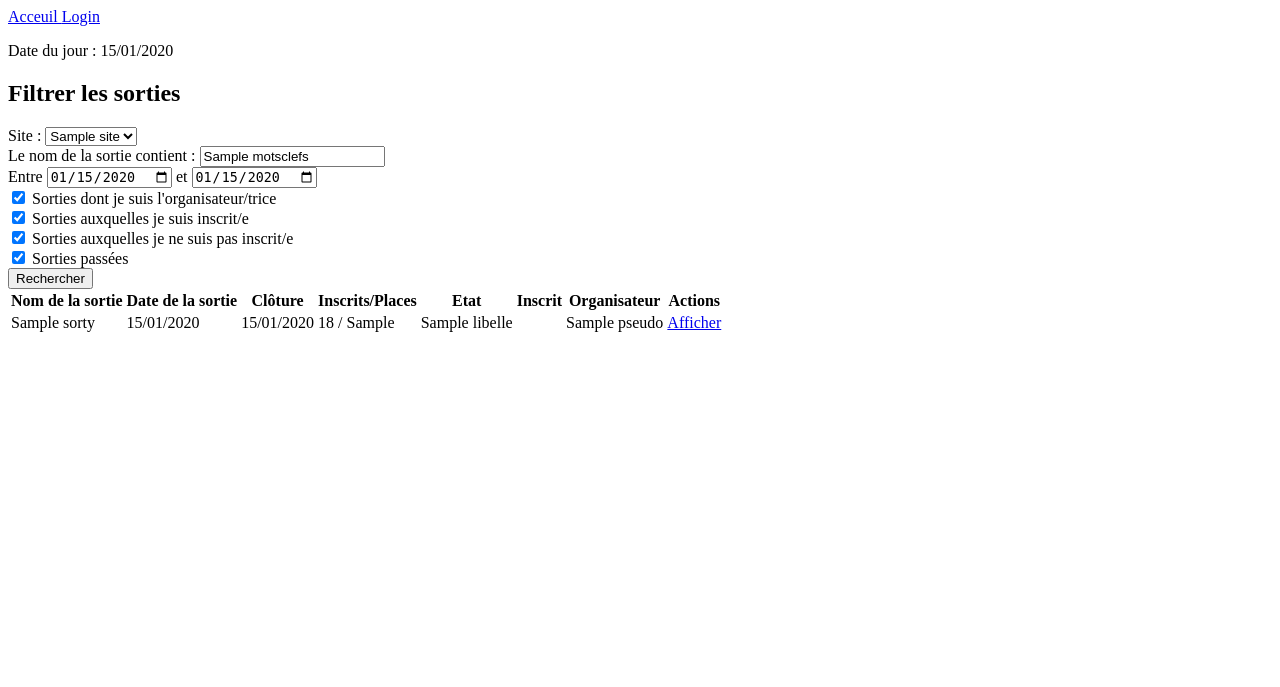
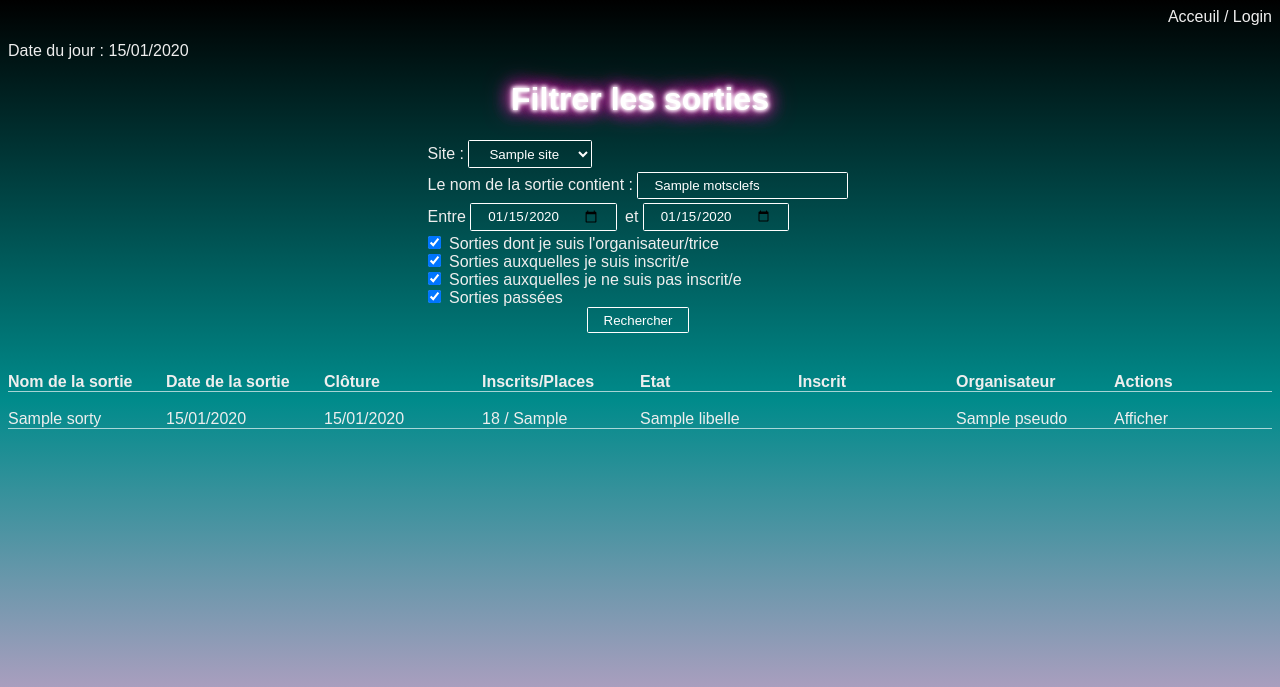
Before and after one commit to iOuls/projetSortir.com, a Symfony app: template templates/sortie/list.html.twig in a window 1280 px wide. Shown: the top 687 px of the page. Run offline with Twig, Linux system fonts and the light colour scheme; the template is opened without the code that fills it: most values are stand-ins (such as "Sample title", 1, 10 or a date in 2020); some libraries are stand-ins or nearby versions.

Commit message:
css  Tl-branche5

```diff
--- /dev/null
+++ b/public/css/fichierCss.css
@@ -0,0 +1,134 @@
+body {
+    background: linear-gradient(#000000, #008b8b, rgba(234, 159, 207, 0.93));
+    background-attachment: fixed;
+    color: #EEE;
+    font-family: sans-serif;
+}
+header{
+
+}
+
+a {
+    color: inherit;
+    text-decoration: none;
+}
+
+a:hover {
+    animation: neon1 .45s ease-in-out infinite alternate;
+    color: white;}
+
+
+.tab-titre, .tab-data {
+    display: grid;
+    grid-template-columns: repeat(8, 1fr);
+    border-bottom: 1px solid rgba(255, 255, 255, .65);
+    grid-auto-columns: auto;
+}
+.tab-titre {
+    font-weight: bold;
+}
+
+button, .btn{
+    background-color:rgba(0,0,0,0);
+    display:inline-block;
+    padding:0.35em 1.2em;
+    border:0.1em solid #FFFFFF;
+    margin:0 0.3em 0.3em 0;
+    border-radius:0.12em;
+    box-sizing: border-box;
+    text-decoration:none;
+    font-family:sans-serif;
+    font-weight:300;
+    color:#FFFFFF;
+    text-align:center;
+    transition: all 0.2s;
+}
+button:hover, .btn:hover{
+    animation: neon1 .45s ease-in-out infinite alternate;
+    color: black;
+    background-color:#FFFFFF;
+}
+
+.centrer{
+    display : flex;
+    justify-content: center;
+}
+
+.align_droite{
+    text-align: right;
+}
+
+
+input{
+    background-color:rgba(0,0,0,0);
+    display:inline-block;
+    padding:0.35em 1.2em;
+    border:0.1em solid #FFFFFF;
+    margin:0 0.3em 0.3em 0;
+    border-radius:0.12em;
+    box-sizing: border-box;
+    text-decoration:none;
+    font-family:sans-serif;
+    font-weight:300;
+    color:#FFFFFF;
+}
+
+select{
+    background-color:rgba(0,0,0,0);
+    display:inline-block;
+    padding:0.35em 1.2em;
+    border:0.1em solid #FFFFFF;
+    margin:0 0.3em 0.3em 0;
+    border-radius:0.12em;
+    box-sizing: border-box;
+    text-decoration:none;
+    font-family:sans-serif;
+    font-weight:300;
+    color:#FFFFFF;
+}
+option {
+    background-color:#003636;
+    display:inline-block;
+    padding:0.35em 1.2em;
+    border:0.1em solid #FFFFFF;
+    margin:0 0.3em 0.3em 0;
+    border-radius:0.12em;
+    box-sizing: border-box;
+    text-decoration:none;
+    font-family:sans-serif;
+    font-weight:300;
+    color:#FFFFFF;
+}
+
+
+.flex-row{
+    display : flex;
+    flex-direction: row;
+}
+
+
+h1 {
+    animation: neon1 .45s ease-in-out infinite alternate;
+    color: white;
+}
+
+.inscrit{
+    animation: neon1 .45s ease-in-out infinite alternate;
+    color: white;
+}
+#overlay {
+    position: absolute;
+    right: 0;
+    left: 0;
+    margin: auto;
+    text-align: center;
+}
+
+@keyframes neon1 {
+    from {
+        text-shadow: 0 0 1px #fff, 0 0 1px #fff, 0 0 1px #fff, 0 0 1px #008b8b, 0 0 5px #008b8b, 0 0 5px #008b8b, 0 0 5px #008b8b, 0 0 5px #008b8b;
+    }
+    to {
+        text-shadow: 0 0 5px #fff, 0 0 5px #fff, 0 0 10px #fff, 0 0 10px #FF11A7, 0 0 25px #FF11A7, 0 0 20px #FF11A7, 0 0 25px #FF11A7, 0 0 35px #FF11A7;
+    }
+}
--- a/src/Controller/SortieController.php
+++ b/src/Controller/SortieController.php
@@ -190,14 +190,13 @@ class SortieController extends AbstractController
         $sortie = new Sortie();
         $sortieForm = $this->createForm(SortieType::class, $sortie);
         $sortieForm->handleRequest($request);
+        $sortie->setOrganisateur(($this->getUser()));
 
-        $sortie->setOrganisateur(($this->getUser()));
         if ($sortieForm->isSubmitted() && $sortieForm->isValid()) {
             try {
-
                 if ($sortieForm->getClickedButton() === $sortieForm->get('Enregistrer')) {
                     $sortie->setEtat($etatRepository->findOneBy(['libelle' => 'Créée']));
-                } else {
+                }else {
                     $sortie->setEtat($etatRepository->findOneBy(['libelle' => 'Ouverte']));
                 }
             } catch (Exception $exception) {
--- a/src/Form/ProfilFormType.php
+++ b/src/Form/ProfilFormType.php
@@ -19,8 +19,9 @@ class ProfilFormType extends AbstractType
         $builder
             ->add('Pseudo')
             ->add('email')
-            ->add('password')
+            ->add('password', null, ['label'=>'Password :'])
             ->add('password', RepeatedType::class, [
+                'label'=>'Répétez le assword :',
                 'type' => PasswordType::class,
                 'invalid_message' => 'The password fields must match.',
                 'options' => ['attr' => ['class' => 'password-field']],
--- a/src/Form/SortieType.php
+++ b/src/Form/SortieType.php
@@ -22,7 +22,7 @@ class SortieType extends AbstractType
             ->add('dateHeureDebut', null , ['label'=>'Date et heure de la sortie '])
             ->add('dateLimitInscription', null , ['label'=>"Date limite d'inscription "])
             ->add('nbInscriptionsMax', null , ['label'=>'Nombre de place '])
-            ->add('duree', null , ['label'=>'Durée : '])
+            ->add('duree', null , ['label'=>'Durée '])
             ->add('InfosSortie', null , ['label'=>'Description et infos '])
             ->add('site', EntityType::class,[
                 "class"=>Site::class,
@@ -35,7 +35,9 @@ class SortieType extends AbstractType
             ->add('Enregistrer',SubmitType::class,['label'=>'Enregistrer'])
             ->add('Publier',SubmitType::class,['label'=>'Publier'])
 
-            ;
+
+
+        ;
 
 
 
--- a/templates/base.html.twig
+++ b/templates/base.html.twig
@@ -3,21 +3,22 @@
 <head>
     <meta charset="UTF-8">
     <title>{% block title %}PartouzMania - {% endblock %}</title>
+    <link rel="stylesheet" href="{{ asset('css/fichierCss.css') }}">
 </head>
 <body>
-<header>
+<header class="align_droite">
 
     {% if app.user %}
         {% if 'ROLE_ADMIN' in app.user.roles %}
-            <a href="{{ path('administration_index') }}">Administration</a>
-            <a href="{{ path('administration_gererVilles') }}">Villes</a>
-            <a href="{{ path('administration_gererSites') }}">Sites</a>
+            <a href="{{ path('administration_index') }}"> Administration /</a>
+            <a href="{{ path('administration_gererVilles') }}"> Villes /</a>
+            <a href="{{ path('administration_gererSites') }}"> Sites / </a>
         {% endif %}
     {% endif %}
-    <a href="{{ path('sortie_list') }}">Acceuil </a>
+    <a href="{{ path('sortie_list') }}"> Acceuil /</a>
     {% if app.user %}
-        <a href="{{ path('app_logout') }}">Logout</a>
-        <a href="{{ path('profil_users') }}">Profil</a><br>
+        <a href="{{ path('app_logout') }}"> Logout /</a>
+        <a href="{{ path('profil_users') }}"> Profil</a><br>
         <p>Bienvenue {{ app.user.pseudo }}</p>
     {% else %}
         <a href="{{ path('app_login') }}">Login</a>
--- a/templates/sortie/list.html.twig
+++ b/templates/sortie/list.html.twig
@@ -9,8 +9,10 @@
         {% endif %}
     </div>
 
-    <h2>Filtrer les sorties</h2>
-    <div class="container">
+    <h1 class="centrer">Filtrer les sorties</h1>
+
+    <section class="centrer">
+        <div class="center">
             <form method="GET" action="{{ path('sortie_list') }}">
                 <div class="box">
                     <label for="site">Site :</label>
@@ -55,11 +57,12 @@
                     <label for="passees">Sorties passées</label>
                 </div>
 
-            <div class="box">
+                <div class="centrer">
                     <input class="btn" type="submit" value="Rechercher">
                 </div>
             </form>
         </div>
+    </section>
 
     {% for label, messages in app.flashes %}
         {% for message in messages %}
@@ -68,29 +71,30 @@
             </div>
         {% endfor %}
     {% endfor %}
+    <br>
+    <br>
 
-    <table>
-        <tr>
-            <th>Nom de la sortie</th>
-            <th>Date de la sortie</th>
-            <th>Clôture</th>
-            <th>Inscrits/Places</th>
-            <th>Etat</th>
-            <th>Inscrit</th>
-            <th>Organisateur</th>
-            <th>Actions</th>
-        </tr>
+    <div class="tab-titre">
+        <label>Nom de la sortie</label>
+        <label>Date de la sortie</label>
+        <label>Clôture</label>
+        <label>Inscrits/Places</label>
+        <label>Etat</label>
+        <label>Inscrit</label>
+        <label>Organisateur</label>
+        <label>Actions</label>
+    </div>
+    <br>
     {% for sortie in sorties %}
-        <tr>
-            <td>{{ sortie.nom }}</td>
-            <td>{{ sortie.dateHeureDebut | date('d/m/Y') }}</td>
-            <td>{{ sortie.dateLimitInscription | date('d/m/Y') }}</td>
-            <td>{{ sortie.participant |length }} / {{ sortie.nbInscriptionsMax }}</td>
-            <td>{{ sortie.etat.libelle }}</td>
-            <td>{{ (app.user in sortie.participant) ? 'X' : '' }}</td>
-            <td>{{ sortie.organisateur.pseudo }}</td>
-
-            <td>{% if sortie.etat.libelle == 'Créée' %}
+        <div class="tab-data">
+            <label>{{ sortie.nom }}</label>
+            <label>{{ sortie.dateHeureDebut | date('d/m/Y') }}</label>
+            <label>{{ sortie.dateLimitInscription | date('d/m/Y') }}</label>
+            <label>{{ sortie.participant |length }} / {{ sortie.nbInscriptionsMax }}</label>
+            <label>{{ sortie.etat.libelle }}</label>
+            <label class="inscrit">{{ (app.user in sortie.participant) ? 'X' : '' }}</label>
+            <label>{{ sortie.organisateur.pseudo }}</label>
+            <label>{% if sortie.etat.libelle == 'Créée' %}
                 {% if sortie.organisateur == app.user %}
                     {# TODO liens #}
                     <a href="{{ path('sortie_modifier', {id : sortie.id}) }}">Modifier</a> -
@@ -110,14 +114,14 @@
                 {% endif %}
             {% endif %}
             {% endif %}
-            </td>
+        </label>
+        </div>
+        <br>
     {% endfor %}
-        </tr>
-    </table>
 
     {% if app.user %}
-        <a href={{ path('sortie_create') }}>
-            <button>Créer une sortie</button>
+        <a href="{{ path('sortie_create') }}" class="centrer" >
+            <button class="centrer">Créer une sortie</button>
         </a>
     {% endif %}
 
```
Also changed, not shown: templates/administration/gererSites.html.twig (+8 -4 lines), templates/administration/gererVilles.html.twig (+9 -4 lines), templates/administration/index.html.twig (+23 -29 lines), templates/profil/index.html.twig (+6 -3 lines), templates/sortie/create.html.twig (+25 -17 lines). Lines whose indentation alone changed are shown as unchanged.
